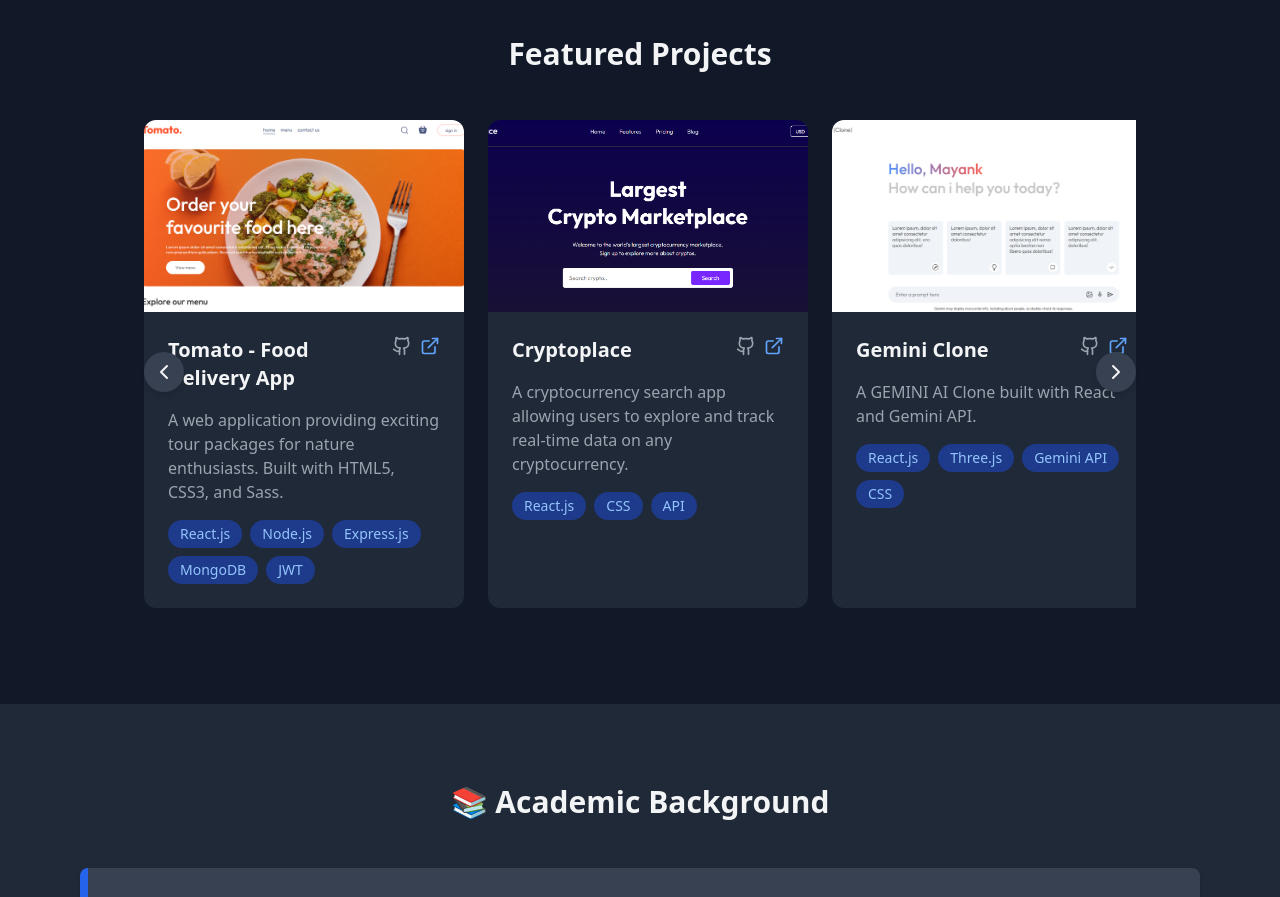
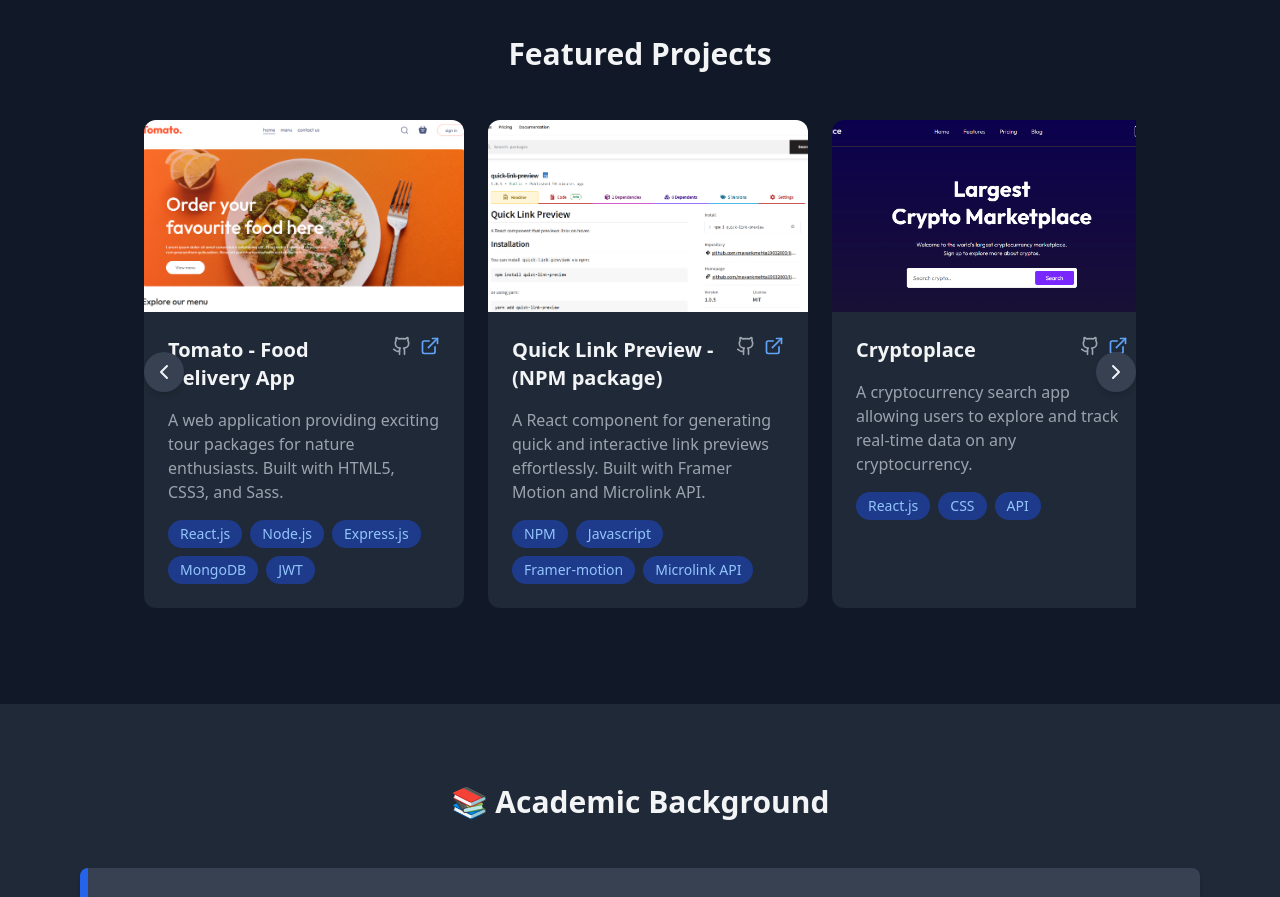
Before and after one commit to mayankmehta19032003/Portfolio, a React (Vite) app: page / in a window 1280 px wide. Shown: the part 1560-2457 px from the top of the page. Built offline with nearby package versions, Linux system fonts and the light colour scheme.

Commit message:
update projects

```diff
--- a/src/Portfolio.jsx
+++ b/src/Portfolio.jsx
@@ -648,6 +648,16 @@
       image: "/project-Tomato-food-del.png",
     },
     {
+      title: "Quick Link Preview - (NPM package)",
+      description:
+        "A React component for generating quick and interactive link previews effortlessly. Built with Framer Motion and Microlink API.",
+      technologies: ["NPM","Javascript", "Framer-motion", "Microlink API"],
+      duration: "August 2024 - September 2024",
+      link: "https://www.npmjs.com/package/quick-link-preview?activeTab=readme",
+      github: "https://github.com/mayankmehta19032003/link-preview-npm",
+      image: "/npm-package.png",
+    },
+    {
       title: "Cryptoplace",
       description:
         "A cryptocurrency search app allowing users to explore and track real-time data on any cryptocurrency.",
```
Also changed, not shown: public/npm-package.png (added).
